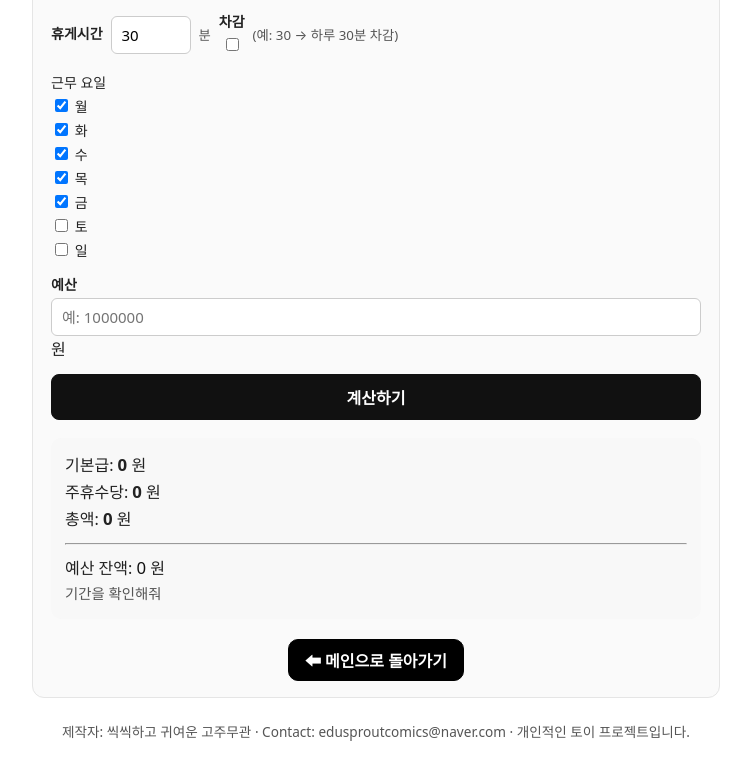
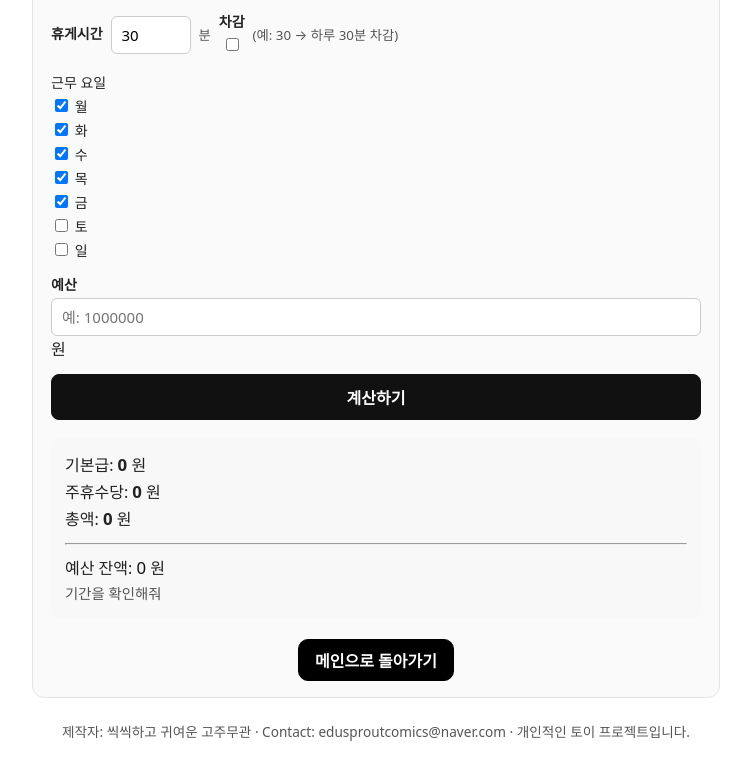
Before and after one commit to comicshaey/narcolepsyhaey-251112-2, a plain HTML site: page parttime-wage-calculator/index.html in a window 1280 px wide. Shown: the part 431-1193 px from the top of the page, without its empty margins (264-1015 px from the left). Drawn offline with Linux system fonts and the light colour scheme; files whose address does not match are found by name.

Commit message:
Update index.html

```diff
--- a/parttime-wage-calculator/index.html
+++ b/parttime-wage-calculator/index.html
@@ -174,9 +174,9 @@
         <div id="outMsg" style="color:#555; font-size:0.9rem;"></div>
       </div>
 
-      <!-- ✅ 메인으로 돌아가기 버튼 -->
+      <!-- 버튼 -->
       <div style="text-align:center;">
-        <a href="/" class="btn-home">⬅ 메인으로 돌아가기</a>
+        <a href="/" class="btn-home"> 메인으로 돌아가기</a>
       </div>
     </div>
 
```
